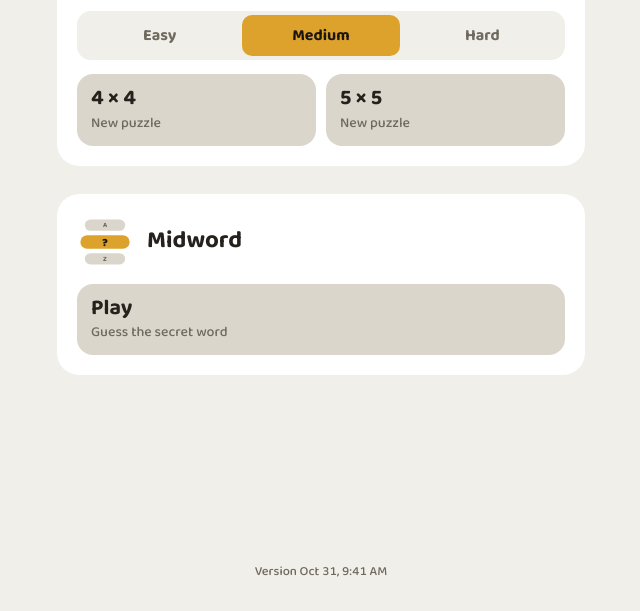
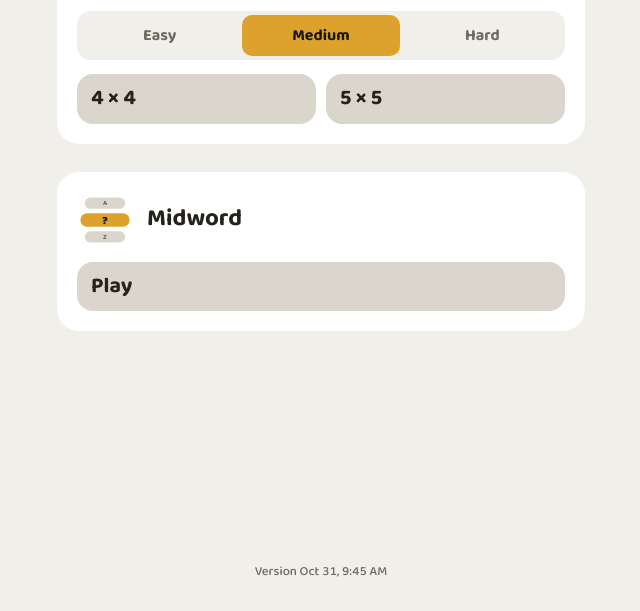
Before and after one commit to jerek-jota/jota-games, a plain HTML site: page index.html in a window 1280 px wide. Shown: the part 189-800 px from the top of the page, without its empty margins (319-959 px from the left). Drawn offline with Linux system fonts and the light colour scheme.

Commit message:
Home buttons: drop 'New puzzle'; each stat on its own line
Co-Authored-By: Claude Opus 5.5 <noreply@anthropic.com>
Claude-Session: https://claude.ai/code/session_01WXwAL5K9j7c3CJ9sbjuDso

```diff
--- a/index.html
+++ b/index.html
@@ -86,7 +86,8 @@ button:focus-visible { outline: 3px solid var(--accent); outline-offset: 3px; bo
   display: flex; flex-direction: column; gap: 0;
 }
 .size-btn b { font-size: 1.35rem; font-weight: 700; line-height: 1.2; }
-.size-btn small { color: var(--muted); font-size: 0.88rem; font-variant-numeric: tabular-nums; }
+.size-btn small { color: var(--muted); font-size: 0.88rem; line-height: 1.35; white-space: pre-line; font-variant-numeric: tabular-nums; }
+.size-btn small:empty { display: none; }
 .size-btn:active { transform: scale(0.97); }
 .soon { color: var(--muted); font-size: 0.95rem; text-align: center; margin: 0; }
 
@@ -238,8 +239,8 @@ button:focus-visible { outline: 3px solid var(--accent); outline-offset: 3px; bo
       <button class="level-btn" type="button" data-level="hard">Hard</button>
     </div>
     <div class="sizes">
-      <button class="size-btn" id="pick4" type="button"><b>4 × 4</b><small id="prog4">New puzzle</small></button>
-      <button class="size-btn" id="pick5" type="button"><b>5 × 5</b><small id="prog5">New puzzle</small></button>
+      <button class="size-btn" id="pick4" type="button"><b>4 × 4</b><small id="prog4"></small></button>
+      <button class="size-btn" id="pick5" type="button"><b>5 × 5</b><small id="prog5"></small></button>
     </div>
   </article>
   <article class="game-card">
@@ -254,9 +255,9 @@ button:focus-visible { outline: 3px solid var(--accent); outline-offset: 3px; bo
       </svg>
       <h2>Midword</h2>
     </header>
-    <button class="size-btn" id="mwPlay" type="button"><b>Play</b><small id="mwProg">Guess the secret word</small></button>
+    <button class="size-btn" id="mwPlay" type="button"><b>Play</b><small id="mwProg"></small></button>
   </article>
-  <p class="version">Version Oct 31, 9:41 AM</p>
+  <p class="version">Version Oct 31, 9:45 AM</p>
 </section>
 
 <section class="screen" id="game" hidden>
@@ -864,11 +865,11 @@ if (typeof module !== "undefined") module.exports = { generatePuzzle, buildTrie,
     document.querySelectorAll(".level-btn").forEach((b) => b.setAttribute("aria-pressed", String(b.dataset.level === level)));
     for (const N of [4, 5]) {
       const g = store[key("g", N)], solved = store[key("solved", N)] || 0;
-      let text = "New puzzle";
-      if (g && g.found.length && g.found.length < g.puzzle.words.length) text = `Continue · ${g.found.length}/${g.puzzle.words.length}`;
-      if (solved) text += ` · ${solved} solved`;
-      if (store[key("best", N)]) text += ` · Best ${fmt(store[key("best", N)])}`;
-      $("prog" + N).textContent = text;
+      const lines = [];
+      if (g && g.found.length && g.found.length < g.puzzle.words.length) lines.push(`Continue ${g.found.length}/${g.puzzle.words.length}`);
+      if (solved) lines.push(`${solved} solved`);
+      if (store[key("best", N)]) lines.push(`Best ${fmt(store[key("best", N)])}`);
+      $("prog" + N).textContent = lines.join("\n");
     }
   }
 
@@ -1173,9 +1174,11 @@ if (typeof module !== "undefined") module.exports = { generatePuzzle, buildTrie,
   function goHome() { $("mwEntry").blur(); stopTimer(); $("mwSheet").hidden = true; window.JotaHome(); }
   function updateCard() {
     const st = store.stats, g = store.game;
-    let t = g && !g.done && g.guesses.length ? `Continue · guess ${g.guesses.length + 1}` : "Guess the secret word";
-    if (st.won) t += ` · avg ${(st.totalGuesses / st.won).toFixed(1)}`;
-    $("mwProg").textContent = t;
+    const lines = [];
+    if (g && !g.done && g.guesses.length) lines.push(`Continue, guess ${g.guesses.length + 1}`);
+    if (st.played) lines.push(`${st.played} played`);
+    if (st.won) lines.push(`Avg ${(st.totalGuesses / st.won).toFixed(1)} guesses`);
+    $("mwProg").textContent = lines.join("\n");
   }
   (window.JotaHomeHooks = window.JotaHomeHooks || []).push(() => { stopTimer(); updateCard(); });
   updateCard();
--- a/sw.js
+++ b/sw.js
@@ -1,6 +1,6 @@
 // Offline support: the app shell is cached on install, and every later visit
 // is served from the cache first while a fresh copy downloads in the background.
-const CACHE = "jota-b534a53db9";
+const CACHE = "jota-8353d68366";
 const CORE = [
   "./",
   "index.html",
```
Also changed, not shown: src/app.src.html (+15 -12 lines).
